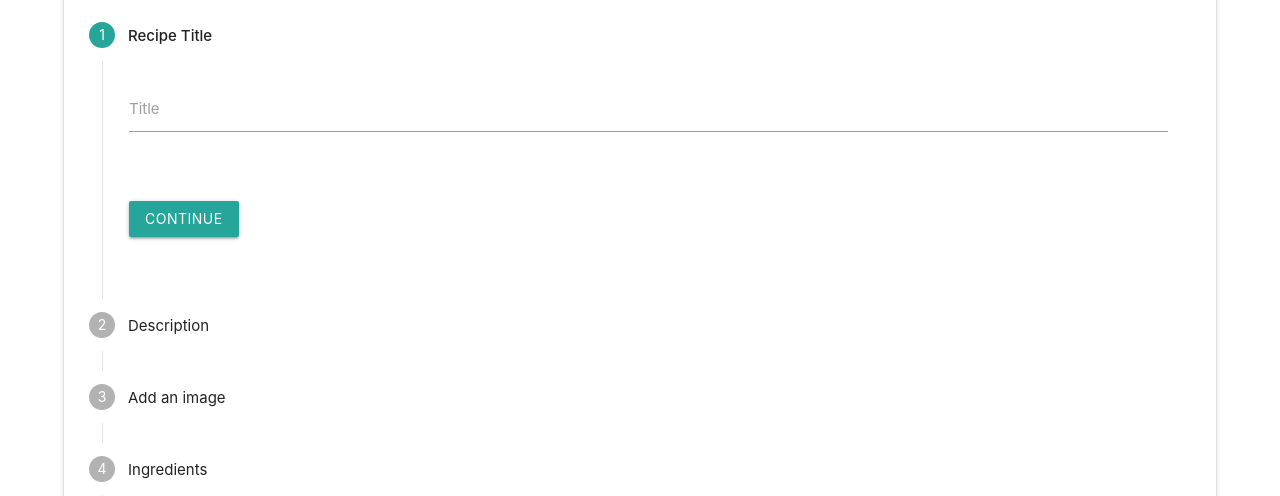
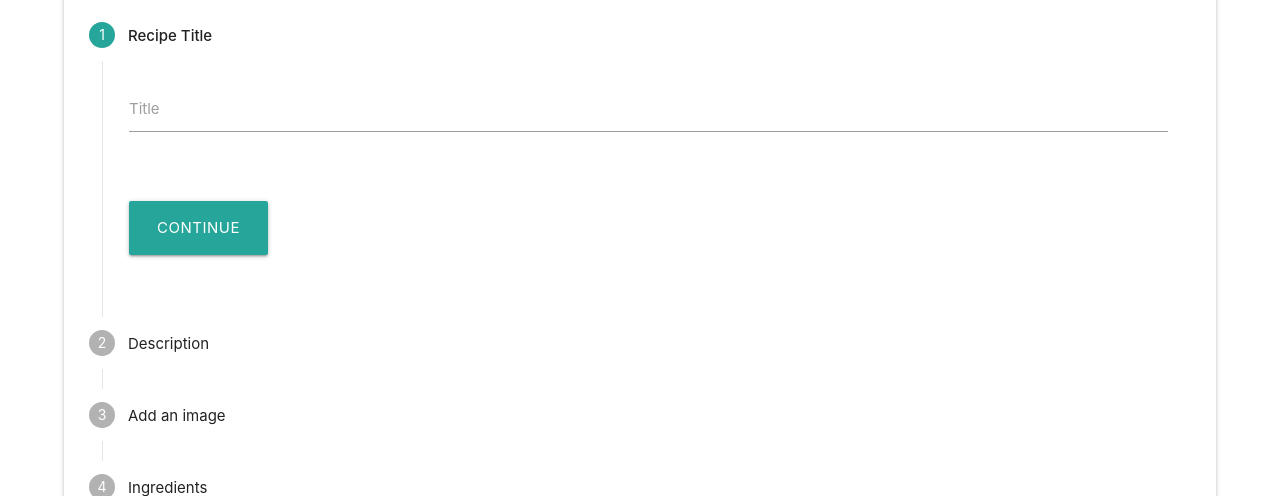
Before and after one commit to jport/SDGroup7, a Django app: page /create in a window 1280 px wide. Shown: the part 250-746 px from the top of the page. Run offline with Django 3.2, Linux system fonts and the light colour scheme; data comes from the database, SQL or seed files in the repository; some libraries are stand-ins or nearby versions.

Commit message:
Make buttons bigger on create

```diff
--- a/RecipeTop/main/static/main/css/create.css
+++ b/RecipeTop/main/static/main/css/create.css
@@ -10,7 +10,7 @@
   height: 10px;
 }
 .bigger{
-  zoom:1.5;
+  zoom:2.0;
 }
 
 
--- a/RecipeTop/main/templates/main/create.html
+++ b/RecipeTop/main/templates/main/create.html
@@ -40,7 +40,7 @@
 									<br>
                         		</div>
                         		<div class="step-actions">
-                           			<button class="waves-effect waves-dark btn teal lighten-1 next-step">CONTINUE</button>
+                           			<button class="waves-effect waves-dark btn-large teal lighten-1 next-step">CONTINUE</button>
                         		</div>
                         		<br>
                      		</div>
@@ -57,8 +57,8 @@
                         		</div>
                         		<br>
                         		<div class="step-actions">
-                           			<button class="waves-effect waves-dark btn teal lighten-1 next-step">CONTINUE</button>
-                        			<button class="waves-effect waves-dark btn-flat previous-step">BACK</button>
+                           			<button class="waves-effect waves-dark btn-large teal lighten-1 next-step">CONTINUE</button>
+                        			<button class="waves-effect waves-dark btn-flat previous-step btn-large">BACK</button>
                         		</div>
                         		<br>
                      		</div>
@@ -84,8 +84,8 @@
 							    	</div>
                         		</div>
                         		<div class="step-actions">
-                           			<button class="waves-effect waves-dark btn teal lighten-1 next-step">CONTINUE</button>
-                        			<button class="waves-effect waves-dark btn-flat previous-step">BACK</button>
+                           			<button class="waves-effect waves-dark btn-large teal lighten-1 next-step">CONTINUE</button>
+                        			<button class="waves-effect waves-dark btn-flat previous-step btn-large">BACK</button>
                         		</div>
                      		</div>
                   		</li>
@@ -130,8 +130,8 @@
                         		</div>
                         		<br>
                         		<div class="step-actions">
-                           			<button class="waves-effect waves-dark btn teal lighten-1 next-step">CONTINUE</button>
-                        			<button class="waves-effect waves-dark btn-flat previous-step">BACK</button>
+                           			<button class="waves-effect waves-dark btn-large teal lighten-1 next-step">CONTINUE</button>
+                        			<button class="waves-effect waves-dark btn-flat previous-step btn-large">BACK</button>
                         		</div>
                         		<br>
                      		</div>
@@ -175,8 +175,8 @@
                         		</div>
                         		<br>
                         		<div class="step-actions">
-                           			<button class="waves-effect waves-dark btn teal lighten-1 next-step">CONTINUE</button>
-                        			<button class="waves-effect waves-dark btn-flat previous-step">BACK</button>
+                           			<button class="waves-effect waves-dark btn-large teal lighten-1 next-step">CONTINUE</button>
+                        			<button class="waves-effect waves-dark btn-flat previous-step btn-large">BACK</button>
                         		</div>
                         		<br>
                      		</div>
@@ -205,8 +205,8 @@
                         		</div>
                         		<br>
                         		<div class="step-actions">
-                           			<button class="waves-effect waves-dark btn teal lighten-1 next-step">CONTINUE</button>
-                        			<button class="waves-effect waves-dark btn-flat previous-step">BACK</button>
+                           			<button class="waves-effect waves-dark btn-large teal lighten-1 next-step">CONTINUE</button>
+                        			<button class="waves-effect waves-dark btn-flat previous-step btn-large">BACK</button>
                         		</div>
                         		<br>
                      		</div>
@@ -220,8 +220,8 @@
 									<div class="chips chips-autocomplete" id="chip"></div>
                         		</div>
                         		<div class="step-actions">
-                           			<button class="waves-effect waves-dark btn teal lighten-1 next-step">CONTINUE</button>
-                        			<button class="waves-effect waves-dark btn-flat previous-step">BACK</button>
+                           			<button class="waves-effect waves-dark btn-large teal lighten-1 next-step">CONTINUE</button>
+                        			<button class="waves-effect waves-dark btn-flat previous-step btn-large">BACK</button>
                         		</div>
                      		</div>
                   		</li>
@@ -243,8 +243,8 @@
                         		</div>
                         		<br>
                         		<div class="step-actions">
-                           			<button class="waves-effect waves-dark btn teal lighten-1 next-step">CONTINUE</button>
-                        			<button class="waves-effect waves-dark btn-flat previous-step">BACK</button>
+                           			<button class="waves-effect waves-dark btn-large teal lighten-1 next-step">CONTINUE</button>
+                        			<button class="waves-effect waves-dark btn-flat previous-step btn-large">BACK</button>
                         		</div>
                         		<br>
                      		</div>
@@ -290,8 +290,8 @@
                         		</div>
                         		<br>
                         		<div class="step-actions">
-                           			<button class="waves-effect waves-dark btn teal lighten-1 next-step">CONTINUE</button>
-                        			<button class="waves-effect waves-dark btn-flat previous-step">BACK</button>
+                           			<button class="waves-effect waves-dark btn-large teal lighten-1 next-step">CONTINUE</button>
+                        			<button class="waves-effect waves-dark btn-flat previous-step btn-large">BACK</button>
                         		</div>
                         		<br>
                      		</div>
@@ -336,8 +336,8 @@
                         		</div>
                         		<br>
                         		<div class="step-actions">
-                           			<button class="waves-effect waves-dark btn teal lighten-1 next-step">CONTINUE</button>
-                        			<button class="waves-effect waves-dark btn-flat previous-step">BACK</button>
+                           			<button class="waves-effect waves-dark btn-large teal lighten-1 next-step">CONTINUE</button>
+                        			<button class="waves-effect waves-dark btn-flat previous-step btn-large">BACK</button>
                         		</div>
                         		<br>
                      		</div>
```
